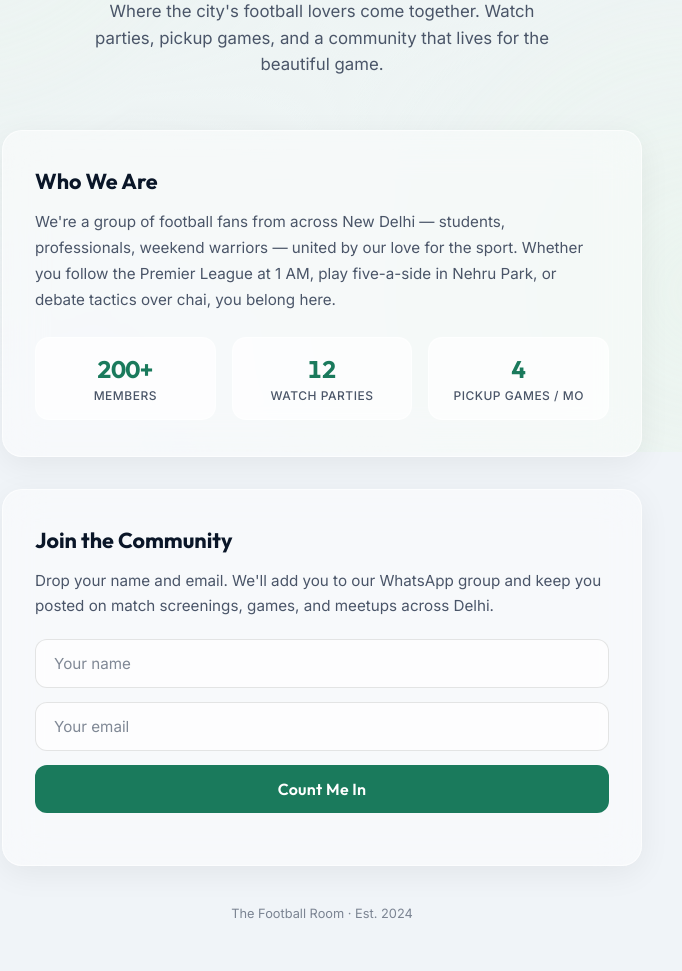
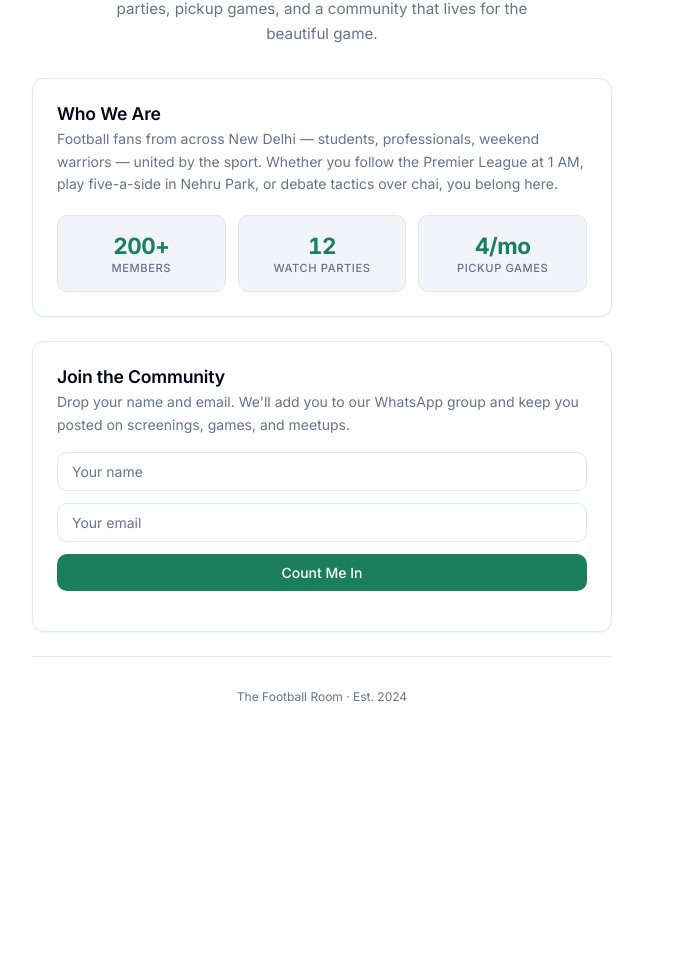
Before and after one commit to Paawan13/the-football-room, a plain HTML site: page index.html in a window 1280 px wide. Shown: the part 348-1319 px from the top of the page, without its empty margins (318-1000 px from the left). After the commit the page ends 1140 px from the top, so only its background shows below. Drawn offline with Linux system fonts and the light colour scheme.

Commit message:
Restyle to shadcn/ui aesthetic
Clean borders, HSL tokens, muted palette, proper radius and ring states.

Co-Authored-By: Claude Opus 4.6 <noreply@anthropic.com>

```diff
--- a/index.html
+++ b/index.html
@@ -1,136 +1,91 @@
 <title>The Football Room</title>
-<link rel="stylesheet" href="https://fonts.googleapis.com/css2?family=Outfit:wght@400;600;700;800&family=Inter:wght@400;500;600&display=swap">
+<link rel="stylesheet" href="https://fonts.googleapis.com/css2?family=Inter:wght@400;500;600;700&display=swap">
 <style>
   :root {
-    --bg: #f0f4f8;
-    --bg-pattern: #e2e8f0;
-    --text: #0a1628;
-    --text-secondary: #4a5568;
-    --accent: #1a7a5c;
-    --accent-light: #e8f5e9;
-    --glass-bg: rgba(255, 255, 255, 0.45);
-    --glass-border: rgba(255, 255, 255, 0.6);
-    --glass-shadow: rgba(0, 0, 0, 0.06);
-    --input-bg: rgba(255, 255, 255, 0.7);
-    --input-border: rgba(0, 0, 0, 0.1);
+    --bg: hsl(0 0% 100%);
+    --bg-card: hsl(0 0% 100%);
+    --bg-muted: hsl(210 40% 96.1%);
+    --border: hsl(214.3 31.8% 91.4%);
+    --text: hsl(222.2 84% 4.9%);
+    --text-muted: hsl(215.4 16.3% 46.9%);
+    --accent: hsl(160 65% 30%);
+    --accent-foreground: hsl(0 0% 100%);
+    --accent-soft: hsl(160 40% 95%);
+    --ring: hsl(160 65% 30%);
+    --radius: 0.75rem;
+    --shadow-sm: 0 1px 2px 0 rgb(0 0 0 / 0.05);
+    --shadow: 0 1px 3px 0 rgb(0 0 0 / 0.1), 0 1px 2px -1px rgb(0 0 0 / 0.1);
     color-scheme: light;
   }
 
   @media (prefers-color-scheme: dark) {
     :root:not([data-theme="light"]) {
-      --bg: #0f1923;
-      --bg-pattern: #1a2634;
-      --text: #e8edf2;
-      --text-secondary: #94a3b8;
-      --accent: #34d399;
-      --accent-light: #132f24;
-      --glass-bg: rgba(30, 45, 60, 0.55);
-      --glass-border: rgba(255, 255, 255, 0.08);
-      --glass-shadow: rgba(0, 0, 0, 0.3);
-      --input-bg: rgba(20, 35, 50, 0.6);
-      --input-border: rgba(255, 255, 255, 0.1);
+      --bg: hsl(222.2 84% 4.9%);
+      --bg-card: hsl(222.2 84% 6.5%);
+      --bg-muted: hsl(217.2 32.6% 17.5%);
+      --border: hsl(217.2 32.6% 17.5%);
+      --text: hsl(210 40% 98%);
+      --text-muted: hsl(215 20.2% 65.1%);
+      --accent: hsl(160 60% 50%);
+      --accent-foreground: hsl(222.2 84% 4.9%);
+      --accent-soft: hsl(160 30% 12%);
+      --ring: hsl(160 60% 50%);
+      --shadow-sm: 0 1px 2px 0 rgb(0 0 0 / 0.3);
+      --shadow: 0 1px 3px 0 rgb(0 0 0 / 0.4), 0 1px 2px -1px rgb(0 0 0 / 0.3);
       color-scheme: dark;
     }
   }
 
   :root[data-theme="dark"] {
-    --bg: #0f1923;
-    --bg-pattern: #1a2634;
-    --text: #e8edf2;
-    --text-secondary: #94a3b8;
-    --accent: #34d399;
-    --accent-light: #132f24;
-    --glass-bg: rgba(30, 45, 60, 0.55);
-    --glass-border: rgba(255, 255, 255, 0.08);
-    --glass-shadow: rgba(0, 0, 0, 0.3);
-    --input-bg: rgba(20, 35, 50, 0.6);
-    --input-border: rgba(255, 255, 255, 0.1);
+    --bg: hsl(222.2 84% 4.9%);
+    --bg-card: hsl(222.2 84% 6.5%);
+    --bg-muted: hsl(217.2 32.6% 17.5%);
+    --border: hsl(217.2 32.6% 17.5%);
+    --text: hsl(210 40% 98%);
+    --text-muted: hsl(215 20.2% 65.1%);
+    --accent: hsl(160 60% 50%);
+    --accent-foreground: hsl(222.2 84% 4.9%);
+    --accent-soft: hsl(160 30% 12%);
+    --ring: hsl(160 60% 50%);
+    --shadow-sm: 0 1px 2px 0 rgb(0 0 0 / 0.3);
+    --shadow: 0 1px 3px 0 rgb(0 0 0 / 0.4), 0 1px 2px -1px rgb(0 0 0 / 0.3);
     color-scheme: dark;
   }
 
   body {
     background: var(--bg);
     color: var(--text);
-    font-family: 'Inter', system-ui, sans-serif;
+    font-family: 'Inter', ui-sans-serif, system-ui, -apple-system, sans-serif;
     padding-inline: 20px;
     min-height: 100vh;
-    position: relative;
-    overflow-x: hidden;
-  }
-
-  body::before {
-    content: '';
-    position: fixed;
-    inset: 0;
-    background:
-      radial-gradient(circle at 20% 20%, var(--accent-light) 0%, transparent 50%),
-      radial-gradient(circle at 80% 80%, var(--accent-light) 0%, transparent 50%);
-    opacity: 0.6;
-    pointer-events: none;
-    z-index: 0;
+    -webkit-font-smoothing: antialiased;
+    -moz-osx-font-smoothing: grayscale;
   }
 
   .page {
-    position: relative;
-    z-index: 1;
-    max-width: 640px;
+    max-width: 580px;
     margin: 0 auto;
-    padding-block: 60px 80px;
+    padding-block: 64px 80px;
     display: flex;
     flex-direction: column;
-    gap: 32px;
+    gap: 24px;
   }
 
+  /* Hero */
   .hero {
     text-align: center;
-    padding-block: 20px;
-  }
-
-  .badge {
-    display: inline-block;
-    font-family: 'Outfit', sans-serif;
-    font-weight: 600;
-    font-size: 11px;
-    letter-spacing: 1.5px;
-    text-transform: uppercase;
-    color: var(--accent);
-    background: var(--accent-light);
-    padding: 6px 16px;
-    border-radius: 20px;
-    margin-bottom: 20px;
-  }
-
-  .hero h1 {
-    font-family: 'Outfit', sans-serif;
-    font-weight: 800;
-    font-size: clamp(2.2rem, 6vw, 3.2rem);
-    line-height: 1.1;
-    margin: 0 0 16px;
-    text-wrap: balance;
-    color: var(--text);
-  }
-
-  .hero h1 span {
-    color: var(--accent);
-  }
-
-  .hero p {
-    color: var(--text-secondary);
-    font-size: 1.05rem;
-    line-height: 1.6;
-    max-width: 480px;
-    margin: 0 auto;
+    padding-block: 16px 8px;
   }
 
   .football-icon {
-    width: 80px;
-    height: 80px;
+    width: 72px;
+    height: 72px;
     margin: 0 auto 20px;
   }
 
   @keyframes ball-bounce {
     0%, 100% { transform: translateY(0); }
-    50% { transform: translateY(-18px); }
+    50% { transform: translateY(-14px); }
   }
 
   @keyframes ball-spin {
@@ -138,23 +93,23 @@
     to { transform: rotate(360deg); }
   }
 
+  @keyframes ball-shadow {
+    0%, 100% { rx: 16; opacity: 0.12; }
+    50% { rx: 10; opacity: 0.06; }
+  }
+
   .football-icon .ball-group {
-    animation: ball-bounce 2s ease-in-out infinite;
+    animation: ball-bounce 2.2s ease-in-out infinite;
     transform-origin: center;
   }
 
   .football-icon .ball-spin {
-    animation: ball-spin 4s linear infinite;
+    animation: ball-spin 5s linear infinite;
     transform-origin: 40px 40px;
   }
 
   .ball-shadow {
-    animation: ball-shadow 2s ease-in-out infinite;
-  }
-
-  @keyframes ball-shadow {
-    0%, 100% { rx: 18; opacity: 0.15; }
-    50% { rx: 12; opacity: 0.08; }
+    animation: ball-shadow 2.2s ease-in-out infinite;
   }
 
   @media (prefers-reduced-motion: reduce) {
@@ -163,199 +118,246 @@
     .ball-shadow { animation: none; }
   }
 
-  .glass-card {
-    background: var(--glass-bg);
-    backdrop-filter: blur(20px);
-    -webkit-backdrop-filter: blur(20px);
-    border: 1px solid var(--glass-border);
-    border-radius: 20px;
-    padding: 36px 32px;
-    box-shadow: 0 8px 32px var(--glass-shadow);
+  .badge {
+    display: inline-flex;
+    align-items: center;
+    font-size: 0.75rem;
+    font-weight: 500;
+    color: var(--accent);
+    background: var(--accent-soft);
+    border: 1px solid var(--border);
+    padding: 4px 12px;
+    border-radius: 9999px;
+    letter-spacing: 0.02em;
+    margin-bottom: 16px;
   }
 
-  .glass-card h2 {
-    font-family: 'Outfit', sans-serif;
+  .hero h1 {
     font-weight: 700;
-    font-size: 1.35rem;
-    margin: 0 0 14px;
+    font-size: clamp(2rem, 5.5vw, 2.8rem);
+    line-height: 1.15;
+    margin: 0 0 12px;
+    text-wrap: balance;
+    letter-spacing: -0.025em;
     color: var(--text);
   }
 
-  .glass-card p {
-    color: var(--text-secondary);
-    line-height: 1.7;
-    margin: 0;
-    font-size: 0.95rem;
+  .hero h1 span {
+    color: var(--accent);
   }
 
-  .highlights {
+  .hero .subtitle {
+    color: var(--text-muted);
+    font-size: 0.95rem;
+    line-height: 1.65;
+    max-width: 440px;
+    margin: 0 auto;
+  }
+
+  /* Card */
+  .card {
+    background: var(--bg-card);
+    border: 1px solid var(--border);
+    border-radius: var(--radius);
+    padding: 24px;
+    box-shadow: var(--shadow-sm);
+  }
+
+  .card-header {
+    margin-bottom: 8px;
+  }
+
+  .card-title {
+    font-size: 1.1rem;
+    font-weight: 600;
+    margin: 0 0 4px;
+    letter-spacing: -0.01em;
+    color: var(--text);
+  }
+
+  .card-description {
+    color: var(--text-muted);
+    font-size: 0.875rem;
+    line-height: 1.6;
+    margin: 0;
+  }
+
+  /* Stats row */
+  .stats {
     display: grid;
     grid-template-columns: repeat(3, 1fr);
-    gap: 16px;
-    margin-top: 24px;
+    gap: 12px;
+    margin-top: 20px;
   }
 
-  .highlight {
+  .stat {
     text-align: center;
     padding: 16px 8px;
-    background: var(--input-bg);
-    border-radius: 14px;
-    border: 1px solid var(--glass-border);
+    background: var(--bg-muted);
+    border-radius: calc(var(--radius) - 2px);
+    border: 1px solid var(--border);
   }
 
-  .highlight-number {
-    font-family: 'Outfit', sans-serif;
+  .stat-value {
     font-weight: 700;
-    font-size: 1.5rem;
+    font-size: 1.4rem;
     color: var(--accent);
     font-variant-numeric: tabular-nums;
+    letter-spacing: -0.02em;
   }
 
-  .highlight-label {
-    font-size: 0.75rem;
-    color: var(--text-secondary);
-    margin-top: 4px;
+  .stat-label {
+    font-size: 0.7rem;
+    font-weight: 500;
+    color: var(--text-muted);
+    margin-top: 2px;
     text-transform: uppercase;
-    letter-spacing: 0.5px;
-    font-weight: 500;
+    letter-spacing: 0.05em;
   }
 
   @media (max-width: 480px) {
-    .highlights {
-      grid-template-columns: 1fr;
-    }
+    .stats { grid-template-columns: 1fr; }
   }
 
-  .form-group {
+  /* Form */
+  .form-fields {
     display: flex;
     flex-direction: column;
-    gap: 14px;
-    margin-top: 20px;
+    gap: 12px;
+    margin-top: 16px;
   }
 
-  .form-group input {
-    font-family: 'Inter', sans-serif;
-    font-size: 0.95rem;
-    padding: 14px 18px;
-    border: 1px solid var(--input-border);
-    border-radius: 12px;
-    background: var(--input-bg);
+  .input {
+    font-family: inherit;
+    font-size: 0.875rem;
+    padding: 10px 14px;
+    border: 1px solid var(--border);
+    border-radius: calc(var(--radius) - 2px);
+    background: transparent;
     color: var(--text);
     outline: none;
-    transition: border-color 0.2s, box-shadow 0.2s;
+    transition: border-color 0.15s, box-shadow 0.15s;
+    width: 100%;
+    box-sizing: border-box;
   }
 
-  .form-group input::placeholder {
-    color: var(--text-secondary);
-    opacity: 0.7;
+  .input::placeholder {
+    color: var(--text-muted);
   }
 
-  .form-group input:focus {
-    border-color: var(--accent);
-    box-shadow: 0 0 0 3px rgba(26, 122, 92, 0.15);
+  .input:focus {
+    border-color: var(--ring);
+    box-shadow: 0 0 0 2px color-mix(in srgb, var(--ring) 20%, transparent);
   }
 
-  .form-group button {
-    font-family: 'Outfit', sans-serif;
-    font-weight: 600;
-    font-size: 1rem;
-    padding: 14px 24px;
+  .btn {
+    font-family: inherit;
+    font-weight: 500;
+    font-size: 0.875rem;
+    padding: 10px 20px;
     background: var(--accent);
-    color: #fff;
+    color: var(--accent-foreground);
     border: none;
-    border-radius: 12px;
+    border-radius: calc(var(--radius) - 2px);
     cursor: pointer;
-    transition: transform 0.15s, opacity 0.15s;
-    letter-spacing: 0.3px;
+    transition: opacity 0.15s;
+    width: 100%;
   }
 
-  .form-group button:hover {
-    opacity: 0.9;
-    transform: translateY(-1px);
+  .btn:hover {
+    opacity: 0.88;
   }
 
-  .form-group button:active {
-    transform: translateY(0);
-  }
-
-  .form-group button:focus-visible {
-    outline: 2px solid var(--accent);
+  .btn:focus-visible {
+    outline: 2px solid var(--ring);
     outline-offset: 2px;
   }
 
   .success-message {
     text-align: center;
-    padding: 20px;
+    padding: 16px;
     color: var(--accent);
     font-weight: 500;
+    font-size: 0.875rem;
   }
 
+  /* Separator */
+  .separator {
+    height: 1px;
+    background: var(--border);
+    border: none;
+    margin: 0;
+  }
+
+  /* Footer */
   .footer {
     text-align: center;
-    color: var(--text-secondary);
-    font-size: 0.8rem;
-    opacity: 0.7;
+    color: var(--text-muted);
+    font-size: 0.75rem;
     padding-top: 8px;
   }
 
   @media (prefers-reduced-motion: reduce) {
-    .form-group button { transition: none; }
+    .btn { transition: none; }
   }
 </style>
 
 <div class="page">
   <div class="hero">
     <svg class="football-icon" viewBox="0 0 80 90" fill="none" xmlns="http://www.w3.org/2000/svg">
-      <ellipse class="ball-shadow" cx="40" cy="82" rx="18" ry="4" fill="var(--text)" opacity="0.15"/>
+      <ellipse class="ball-shadow" cx="40" cy="82" rx="16" ry="3.5" fill="var(--text)" opacity="0.12"/>
       <g class="ball-group">
         <g class="ball-spin">
-          <circle cx="40" cy="40" r="26" fill="var(--bg)" stroke="var(--text)" stroke-width="2" opacity="0.9"/>
-          <path d="M40 14 L47 27 L60 30 L53 43 L56 57 L43 53 L40 66 L37 53 L24 57 L27 43 L20 30 L33 27 Z" fill="var(--accent)" opacity="0.2" stroke="var(--accent)" stroke-width="1"/>
-          <polygon points="40,27 46,35 40,40 34,35" fill="var(--accent)" opacity="0.6"/>
-          <polygon points="50,34 55,43 48,44 46,35" fill="var(--accent)" opacity="0.5"/>
-          <polygon points="30,34 34,35 32,44 25,43" fill="var(--accent)" opacity="0.5"/>
-          <polygon points="35,48 40,46 45,48 43,55 37,55" fill="var(--accent)" opacity="0.5"/>
-          <path d="M14 40 Q27 38 33 27" stroke="var(--text)" stroke-width="0.8" fill="none" opacity="0.2"/>
-          <path d="M66 40 Q53 38 47 27" stroke="var(--text)" stroke-width="0.8" fill="none" opacity="0.2"/>
-          <path d="M26 60 Q32 50 40 46" stroke="var(--text)" stroke-width="0.8" fill="none" opacity="0.2"/>
-          <path d="M54 60 Q48 50 40 46" stroke="var(--text)" stroke-width="0.8" fill="none" opacity="0.2"/>
+          <circle cx="40" cy="40" r="24" fill="var(--bg-card)" stroke="var(--border)" stroke-width="2"/>
+          <polygon points="40,27 46,34 40,39 34,34" fill="var(--text)" opacity="0.75"/>
+          <polygon points="50,33 55,42 48,43 46,34" fill="var(--text)" opacity="0.6"/>
+          <polygon points="30,33 34,34 32,43 25,42" fill="var(--text)" opacity="0.6"/>
+          <polygon points="35,47 40,45 45,47 43,54 37,54" fill="var(--text)" opacity="0.65"/>
+          <polygon points="52,50 55,42 60,48" fill="var(--text)" opacity="0.45"/>
+          <polygon points="28,50 25,42 20,48" fill="var(--text)" opacity="0.45"/>
+          <circle cx="40" cy="40" r="24" fill="none" stroke="var(--accent)" stroke-width="1.5" opacity="0.3"/>
         </g>
       </g>
     </svg>
     <div class="badge">New Delhi</div>
     <h1>The Football<br><span>Room</span></h1>
-    <p>Where the city's football lovers come together. Watch parties, pickup games, and a community that lives for the beautiful game.</p>
+    <p class="subtitle">Where the city's football lovers come together. Watch parties, pickup games, and a community that lives for the beautiful game.</p>
   </div>
 
-  <div class="glass-card">
-    <h2>Who We Are</h2>
-    <p>We're a group of football fans from across New Delhi — students, professionals, weekend warriors — united by our love for the sport. Whether you follow the Premier League at 1 AM, play five-a-side in Nehru Park, or debate tactics over chai, you belong here.</p>
-    <div class="highlights">
-      <div class="highlight">
-        <div class="highlight-number">200+</div>
-        <div class="highlight-label">Members</div>
+  <div class="card">
+    <div class="card-header">
+      <h2 class="card-title">Who We Are</h2>
+      <p class="card-description">Football fans from across New Delhi — students, professionals, weekend warriors — united by the sport. Whether you follow the Premier League at 1 AM, play five-a-side in Nehru Park, or debate tactics over chai, you belong here.</p>
+    </div>
+    <div class="stats">
+      <div class="stat">
+        <div class="stat-value">200+</div>
+        <div class="stat-label">Members</div>
       </div>
-      <div class="highlight">
-        <div class="highlight-number">12</div>
-        <div class="highlight-label">Watch Parties</div>
+      <div class="stat">
+        <div class="stat-value">12</div>
+        <div class="stat-label">Watch Parties</div>
       </div>
-      <div class="highlight">
-        <div class="highlight-number">4</div>
-        <div class="highlight-label">Pickup Games / Mo</div>
+      <div class="stat">
+        <div class="stat-value">4/mo</div>
+        <div class="stat-label">Pickup Games</div>
       </div>
     </div>
   </div>
 
-  <div class="glass-card" id="join">
-    <h2>Join the Community</h2>
-    <p>Drop your name and email. We'll add you to our WhatsApp group and keep you posted on match screenings, games, and meetups across Delhi.</p>
-    <form class="form-group" id="signup-form">
-      <input type="text" id="name" placeholder="Your name" required autocomplete="name">
-      <input type="email" id="email" placeholder="Your email" required autocomplete="email">
-      <button type="submit">Count Me In</button>
+  <div class="card">
+    <div class="card-header">
+      <h2 class="card-title">Join the Community</h2>
+      <p class="card-description">Drop your name and email. We'll add you to our WhatsApp group and keep you posted on screenings, games, and meetups.</p>
+    </div>
+    <form class="form-fields" id="signup-form">
+      <input class="input" type="text" id="name" placeholder="Your name" required autocomplete="name">
+      <input class="input" type="email" id="email" placeholder="Your email" required autocomplete="email">
+      <button class="btn" type="submit">Count Me In</button>
     </form>
   </div>
 
+  <hr class="separator">
   <div class="footer">The Football Room &middot; Est. 2024</div>
 </div>
 
```
